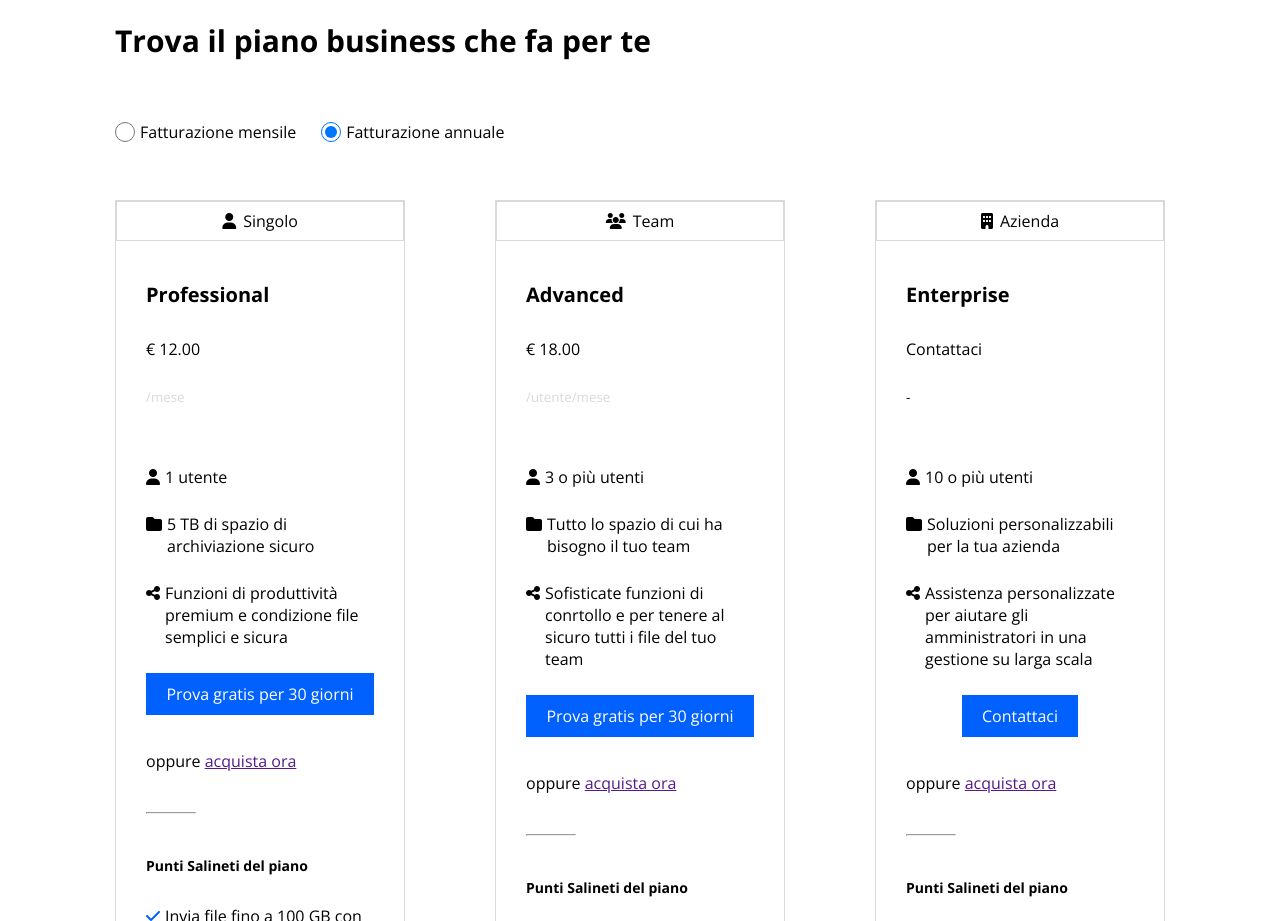
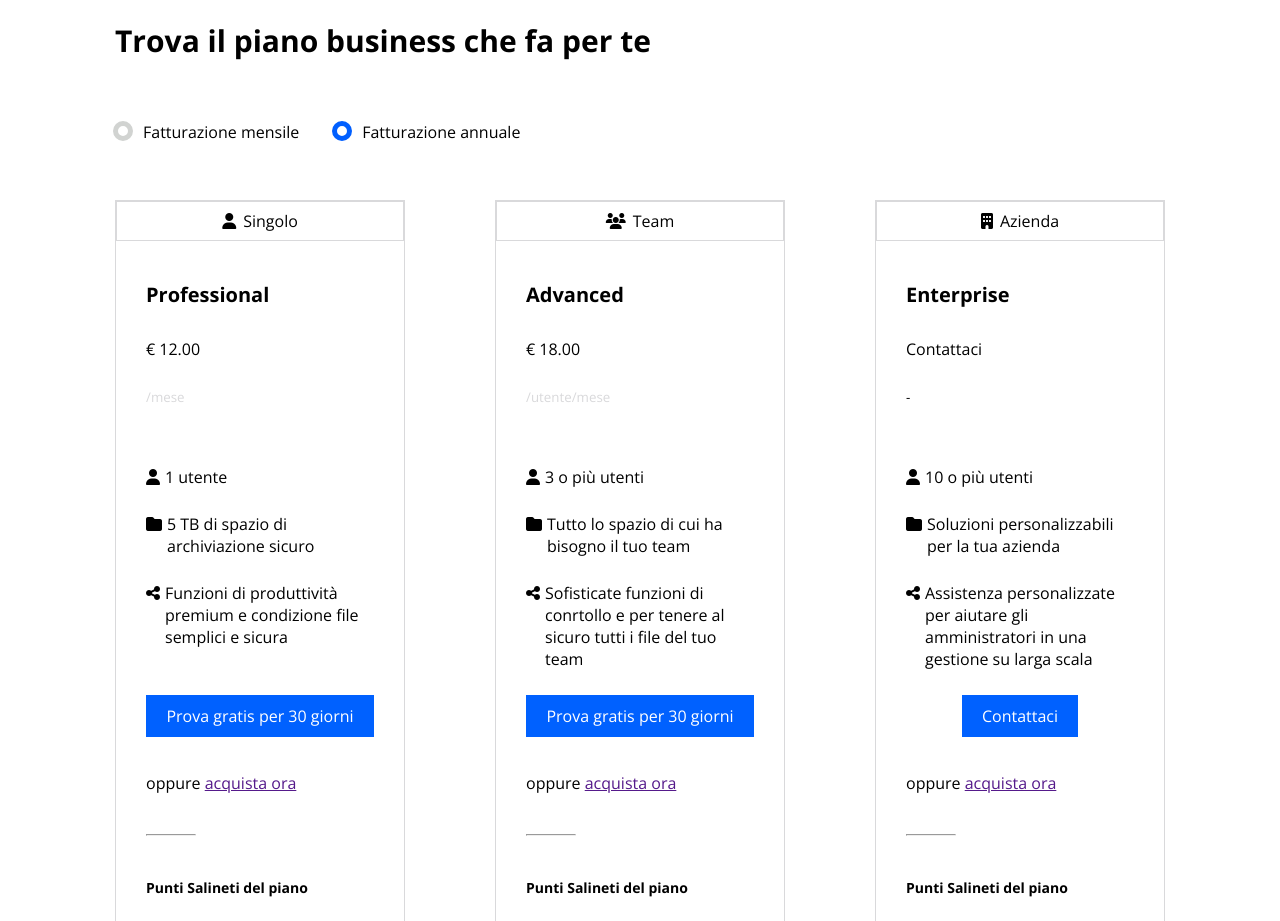
Before and after one commit to MattiaMorriale/htmlcss-dropbox, a plain HTML site: page index.html in a window 1280 px wide. Shown: the part 940-1861 px from the top of the page. Drawn offline with nearby package versions, Linux system fonts and the light colour scheme.

Commit message:
fine esercizio definitivamente ( forse )

```diff
--- a/css/style.css
+++ b/css/style.css
@@ -233,13 +233,35 @@ main .main-container .title-1 .check{
 
     margin-top: 60px;
 
-    gap: 5px;
+    gap: 15px;
 
 }
 
-main .main-container .title-1 input{
-    width: 20px;
-    height: 20px;
+main .main-container .title-1 .check input[type='radio']:after {
+    width: 10px;
+    height: 10px;
+    border-radius: 10px;
+
+    top: -5px;
+    left: -2px;
+    position: relative;
+    background-color: white;
+    content: '';
+    display: inline-block;
+    border: 5px solid #d1d3d1;
+
+}
+
+main .main-container .title-1 .check input[type='radio']:checked:after {
+    border-radius: 10px;
+    top: -5px;
+    left: -2px;
+    position: relative;
+    background-color: white;
+    content: '';
+    display: inline-block;
+    visibility: visible;
+    border:5px solid #005fff;
 
 }
 
```
Also changed, not shown: index.html (+1 -0 lines).
